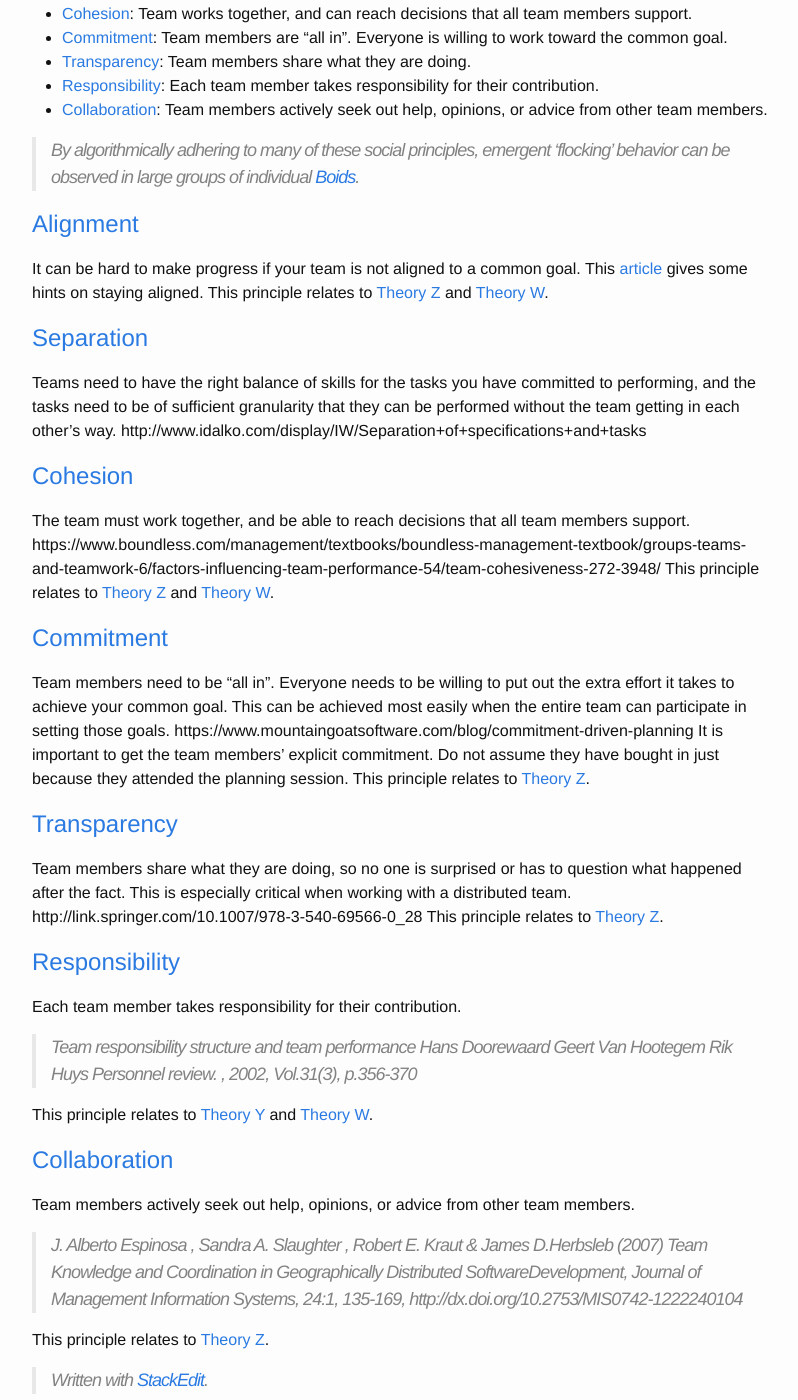
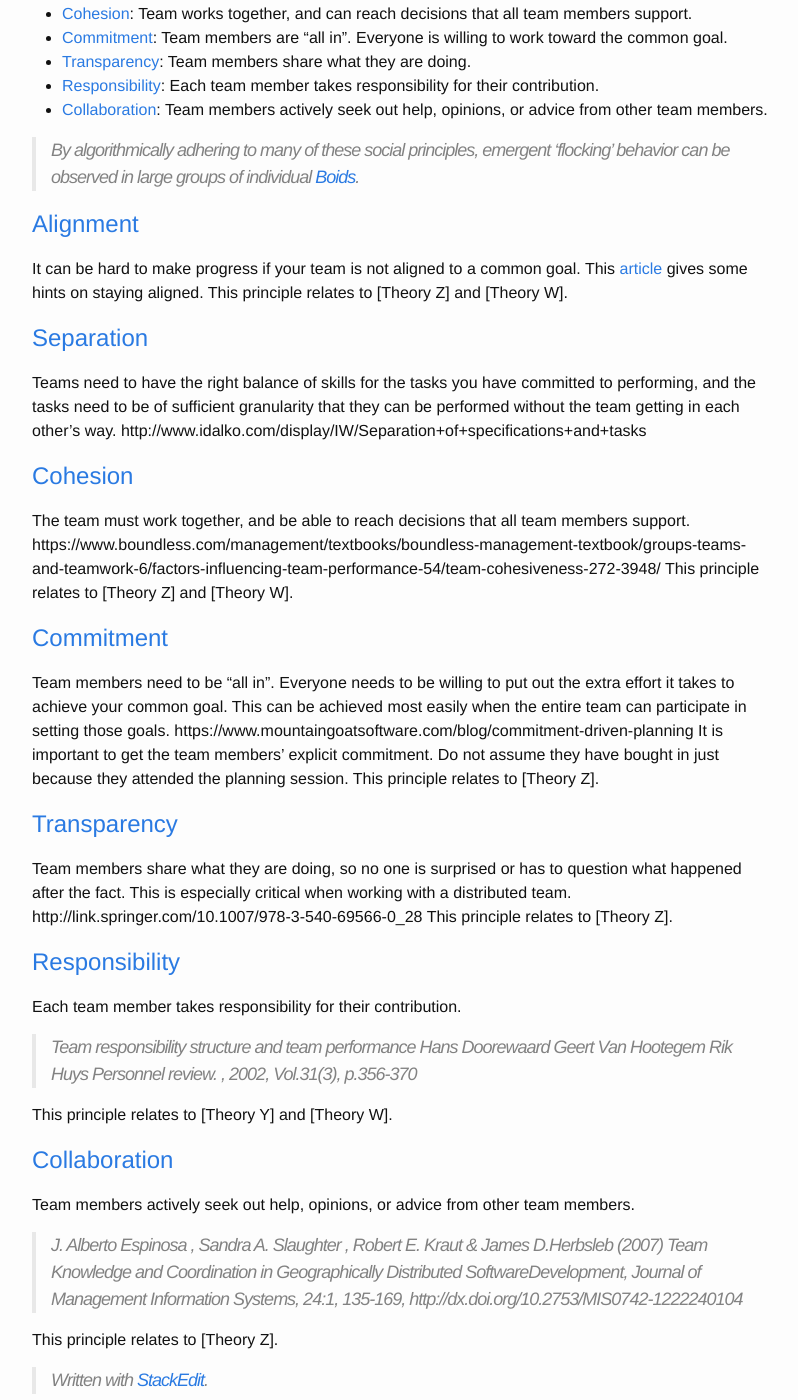
Before and after one commit to css566/css566.github.io, a Jekyll site: the page built from _posts/2016-04-28-Social_Principles_of_Software_Management.md, in a window 1280 px wide and 1400 px high, scrolled down 339 px. Shown: the whole window, without its empty margins (238-1036 px from the left). Built offline with Jekyll 4.4.1, drawn with Linux system fonts in a browser that asks for light colours; comment, search, counter and statistics services are not loaded; part of the change alters nothing that is shown.

```diff
--- a/_posts/2016-04-28-Social_Principles_of_Software_Management.md
+++ b/_posts/2016-04-28-Social_Principles_of_Software_Management.md
@@ -17,34 +17,34 @@ Social Principles for Software Management
 # <a name="alignment">Alignment</a>
 It can be hard to make progress if your team is not aligned to a common goal.
 This [article](http://www.industryweek.com/companies-amp-executives/your-team-aligned) gives some hints on staying aligned.
-This principle relates to [Theory Z](../2016-04-28-Social_Theories_for_Software_Management.md#theory_z) and [Theory W](../2016-04-28-Social_Theories_for_Software_Management.md#theory_w).
+This principle relates to [Theory Z] and [Theory W].
 # <a name="separation">Separation</a>
 Teams need to have the right balance of skills for the tasks you have committed to performing, and the tasks need to be of sufficient granularity that they can be performed without the team getting in each other's way.
 http://www.idalko.com/display/IW/Separation+of+specifications+and+tasks
 # <a name="cohesion">Cohesion</a>
 The team must work together, and be able to reach decisions that all team members support.
 https://www.boundless.com/management/textbooks/boundless-management-textbook/groups-teams-and-teamwork-6/factors-influencing-team-performance-54/team-cohesiveness-272-3948/
-This principle relates to [Theory Z](../2016-04-28-Social_Theories_for_Software_Management.md#theory_z) and [Theory W](../2016-04-28-Social_Theories_for_Software_Management.md#theory_w).
+This principle relates to [Theory Z] and [Theory W].
 # <a name="commitment">Commitment</a>
 Team members need to be “all in”.  Everyone needs to be willing to put out the extra effort it takes to achieve your common goal. This can be achieved most easily when the entire team can participate in setting those goals.
 https://www.mountaingoatsoftware.com/blog/commitment-driven-planning
 It is important to get the team members' explicit commitment. Do not assume they have bought in just because they attended the planning session.
-This principle relates to [Theory Z](../2016-04-28-Social_Theories_for_Software_Management.md).
+This principle relates to [Theory Z].
 # <a name="transparency">Transparency</a>
 Team members share what they are doing, so no one is surprised or has to question what happened after the fact. This is especially critical when working with a distributed team.
 http://link.springer.com/10.1007/978-3-540-69566-0_28
-This principle relates to [Theory Z](../2016-04-28-Social_Theories_for_Software_Management.md#theory_z).
+This principle relates to [Theory Z].
 # <a name="responsibility">Responsibility</a>
 Each team member takes responsibility for their contribution.
 > Team responsibility structure and team performance
 > Hans Doorewaard Geert Van Hootegem Rik Huys
 > Personnel review. , 2002, Vol.31(3), p.356-370
 
-This principle relates to [Theory Y](../2016-04-28-Social_Theories_for_Software_Management.md#theory_y) and [Theory W](../2016-04-28-Social_Theories_for_Software_Management.md#theory_w).
+This principle relates to [Theory Y] and [Theory W].
 # <a name="collaboration">Collaboration</a>
 Team members actively seek out help, opinions, or advice from other team members.
 >  J. Alberto Espinosa , Sandra A. Slaughter , Robert E. Kraut & James D.Herbsleb (2007) Team Knowledge and Coordination in Geographically Distributed SoftwareDevelopment, Journal of Management Information Systems, 24:1, 135-169, http://dx.doi.org/10.2753/MIS0742-1222240104
 
-This principle relates to [Theory Z](../2016-04-28-Social_Theories_for_Software_Management.md#theory_z).
+This principle relates to [Theory Z].
 
 > Written with [StackEdit](https://stackedit.io/).
```
